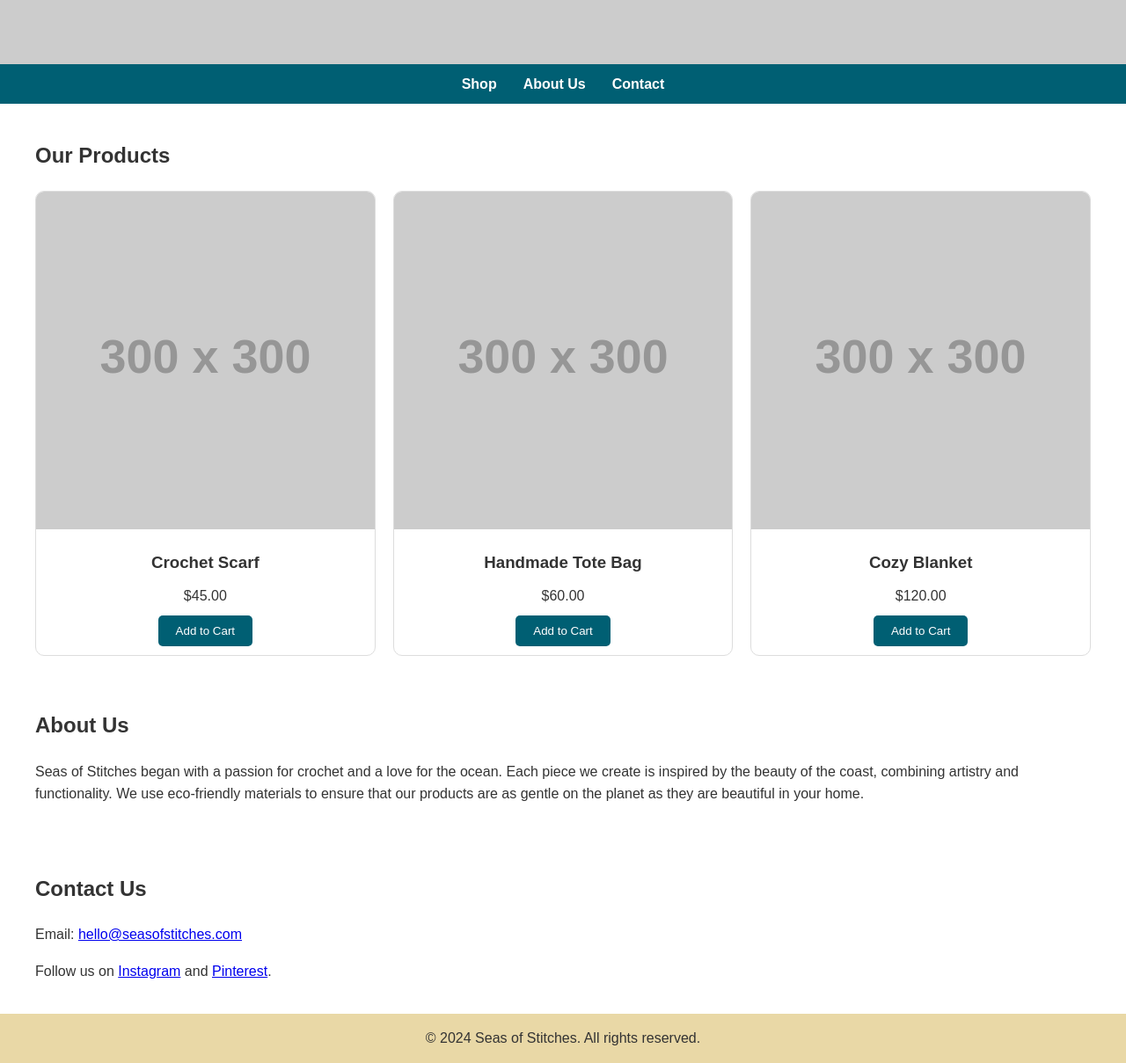
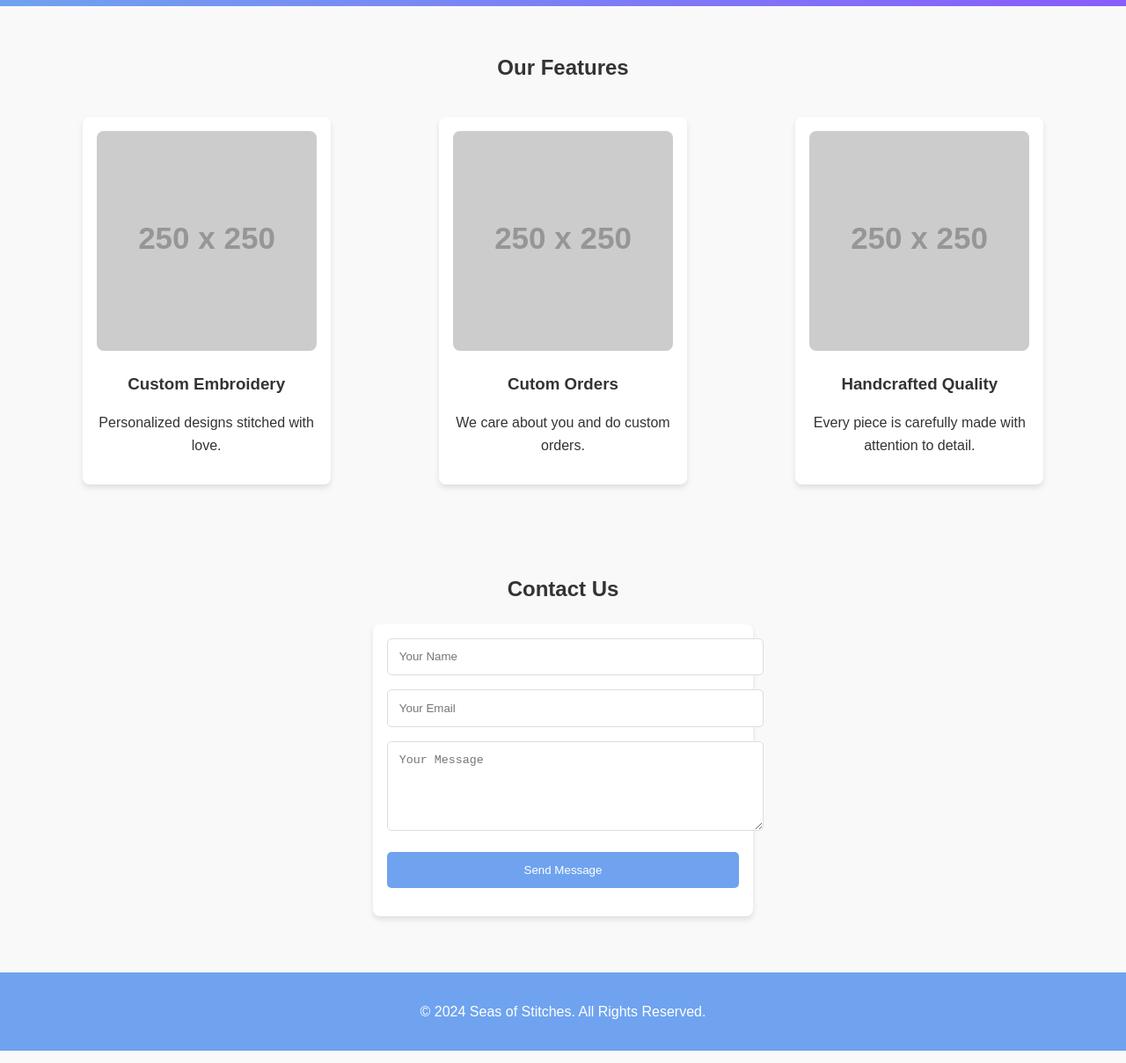
Before and after one commit to Roam45/Test, a plain HTML site: page index.html in a window 1280 px wide. Shown: the part 173-1382 px from the top of the page at 88% size. Drawn offline with Linux system fonts and the light colour scheme; placeholder pictures from the web are drawn by us.

Commit message:
Update index.html

```diff
--- a/index.html
+++ b/index.html
@@ -5,154 +5,152 @@
     <meta name="viewport" content="width=device-width, initial-scale=1.0">
     <title>Seas of Stitches</title>
     <style>
+        /* Global Styles */
         body {
             margin: 0;
-      font-family: 'Arial', sans-serif;
+            font-family: Arial, sans-serif;
             line-height: 1.6;
+            background-color: #f9f9f9;
             color: #333;
         }
         header {
-      background: url('https://via.placeholder.com/1920x600') no-repeat center center/cover;
-      color: #fff;
+            background: linear-gradient(45deg, #6fa3ef, #8c52ff);
+            color: white;
+            padding: 2rem 0;
             text-align: center;
-      padding: 50px 20px;
         }
         header h1 {
-      font-size: 3em;
             margin: 0;
+            font-size: 3rem;
+            animation: fadeInDown 1s ease-out;
         }
         header p {
-      font-size: 1.2em;
+            margin: 0.5rem 0 0;
+            font-size: 1.2rem;
         }
-    nav {
-      display: flex;
-      justify-content: center;
-      background: #005f73;
-      padding: 10px;
+
+        /* Animations */
+        @keyframes fadeInDown {
+            from {
+                opacity: 0;
+                transform: translateY(-50px);
             }
-    nav a {
-      color: #fff;
-      text-decoration: none;
-      margin: 0 15px;
-      font-weight: bold;
+            to {
+                opacity: 1;
+                transform: translateY(0);
             }
-    nav a:hover {
-      text-decoration: underline;
         }
+
+        @keyframes fadeIn {
+            from {
+                opacity: 0;
+            }
+            to {
+                opacity: 1;
+            }
+        }
+
+        /* Sections */
         section {
-      padding: 20px;
-      max-width: 1200px;
-      margin: auto;
-    }
-    .featured {
+            padding: 2rem;
             text-align: center;
         }
-    .featured img {
+        .features {
+            display: flex;
+            justify-content: space-around;
+            flex-wrap: wrap;
+        }
+        .feature {
+            margin: 1rem;
+            padding: 1rem;
+            background: white;
+            border-radius: 8px;
+            box-shadow: 0 4px 6px rgba(0, 0, 0, 0.1);
+            width: 250px;
+            animation: fadeIn 1s ease-in;
+        }
+        .feature img {
             width: 100%;
-      max-width: 300px;
-      margin: 10px;
-      border-radius: 10px;
+            border-radius: 8px;
         }
-    .product-grid {
-      display: grid;
-      grid-template-columns: repeat(auto-fit, minmax(250px, 1fr));
-      gap: 20px;
+        .feature h3 {
+            margin: 1rem 0 0.5rem;
         }
-    .product {
+
+        /* Contact Form */
+        form {
+            max-width: 400px;
+            margin: 0 auto;
+            background: white;
+            padding: 1rem;
+            border-radius: 8px;
+            box-shadow: 0 4px 6px rgba(0, 0, 0, 0.1);
+        }
+        form input, form textarea, form button {
+            width: 100%;
+            margin-bottom: 1rem;
+            padding: 0.8rem;
             border: 1px solid #ddd;
-      border-radius: 10px;
-      overflow: hidden;
-      text-align: center;
-    }
-    .product img {
-      width: 100%;
-    }
-    .product h3 {
-      margin: 15px 0 10px;
-    }
-    .product p {
-      margin: 10px 0;
-    }
-    .product button {
-      background: #005f73;
-      color: #fff;
-      border: none;
-      padding: 10px 20px;
-      cursor: pointer;
-      margin-bottom: 10px;
             border-radius: 5px;
         }
-    .product button:hover {
-      background: #0a9396;
+        form button {
+            background: #6fa3ef;
+            color: white;
+            border: none;
+            cursor: pointer;
         }
+        form button:hover {
+            background: #8c52ff;
+        }
+
         footer {
-      background: #e9d8a6;
             text-align: center;
-      padding: 10px 20px;
-    }
-    footer p {
-      margin: 5px 0;
-    }
-    footer a {
-      color: #005f73;
-      text-decoration: none;
-    }
-    footer a:hover {
-      text-decoration: underline;
+            padding: 1rem;
+            background: #6fa3ef;
+            color: white;
+            margin-top: 2rem;
         }
     </style>
 </head>
 <body>
-
     <header>
         <h1>Seas of Stitches</h1>
-  <p>Handmade Treasures Inspired by the Sea</p>
+        <p>Crafting Your Unique Story in Every Thread</p>
     </header>
 
-<nav>
-  <a href="#shop">Shop</a>
-  <a href="#about">About Us</a>
-  <a href="#contact">Contact</a>
-</nav>
-
-<section id="shop">
-  <h2>Our Products</h2>
-  <div class="product-grid">
-    <div class="product">
-      <img src="https://via.placeholder.com/300" alt="Crochet Scarf">
-      <h3>Crochet Scarf</h3>
-      <p>$45.00</p>
-      <button>Add to Cart</button>
+    <section>
+        <h2>Our Features</h2>
+        <div class="features">
+            <div class="feature">
+                <img src="https://via.placeholder.com/250" alt="Custom Embroidery">
+                <h3>Custom Embroidery</h3>
+                <p>Personalized designs stitched with love.</p>
             </div>
-    <div class="product">
-      <img src="https://via.placeholder.com/300" alt="Handmade Tote Bag">
-      <h3>Handmade Tote Bag</h3>
-      <p>$60.00</p>
-      <button>Add to Cart</button>
+            <div class="feature">
+                <img src="https://via.placeholder.com/250" alt="Eco-Friendly">
+                <h3>Cutom Orders</h3>
+                <p>We care about you and do custom orders.</p>
             </div>
-    <div class="product">
-      <img src="https://via.placeholder.com/300" alt="Cozy Blanket">
-      <h3>Cozy Blanket</h3>
-      <p>$120.00</p>
-      <button>Add to Cart</button>
+            <div class="feature">
+                <img src="https://via.placeholder.com/250" alt="Handcrafted Quality">
+                <h3>Handcrafted Quality</h3>
+                <p>Every piece is carefully made with attention to detail.</p>
             </div>
         </div>
     </section>
 
-<section id="about">
-  <h2>About Us</h2>
-  <p>Seas of Stitches began with a passion for crochet and a love for the ocean. Each piece we create is inspired by the beauty of the coast, combining artistry and functionality. We use eco-friendly materials to ensure that our products are as gentle on the planet as they are beautiful in your home.</p>
-</section>
-
-<section id="contact">
+    <section>
         <h2>Contact Us</h2>
-  <p>Email: <a href="mailto:hello@seasofstitches.com">hello@seasofstitches.com</a></p>
-  <p>Follow us on <a href="https://instagram.com" target="_blank">Instagram</a> and <a href="https://pinterest.com" target="_blank">Pinterest</a>.</p>
+        <form>
+            <input type="text" placeholder="Your Name" required>
+            <input type="email" placeholder="Your Email" required>
+            <textarea rows="5" placeholder="Your Message" required></textarea>
+            <button type="submit">Send Message</button>
+        </form>
     </section>
 
     <footer>
-  <p>&copy; 2024 Seas of Stitches. All rights reserved.</p>
+        <p>&copy; 2024 Seas of Stitches. All Rights Reserved.</p>
     </footer>
-
 </body>
 </html>
```
Lines whose indentation alone changed are shown as unchanged.
